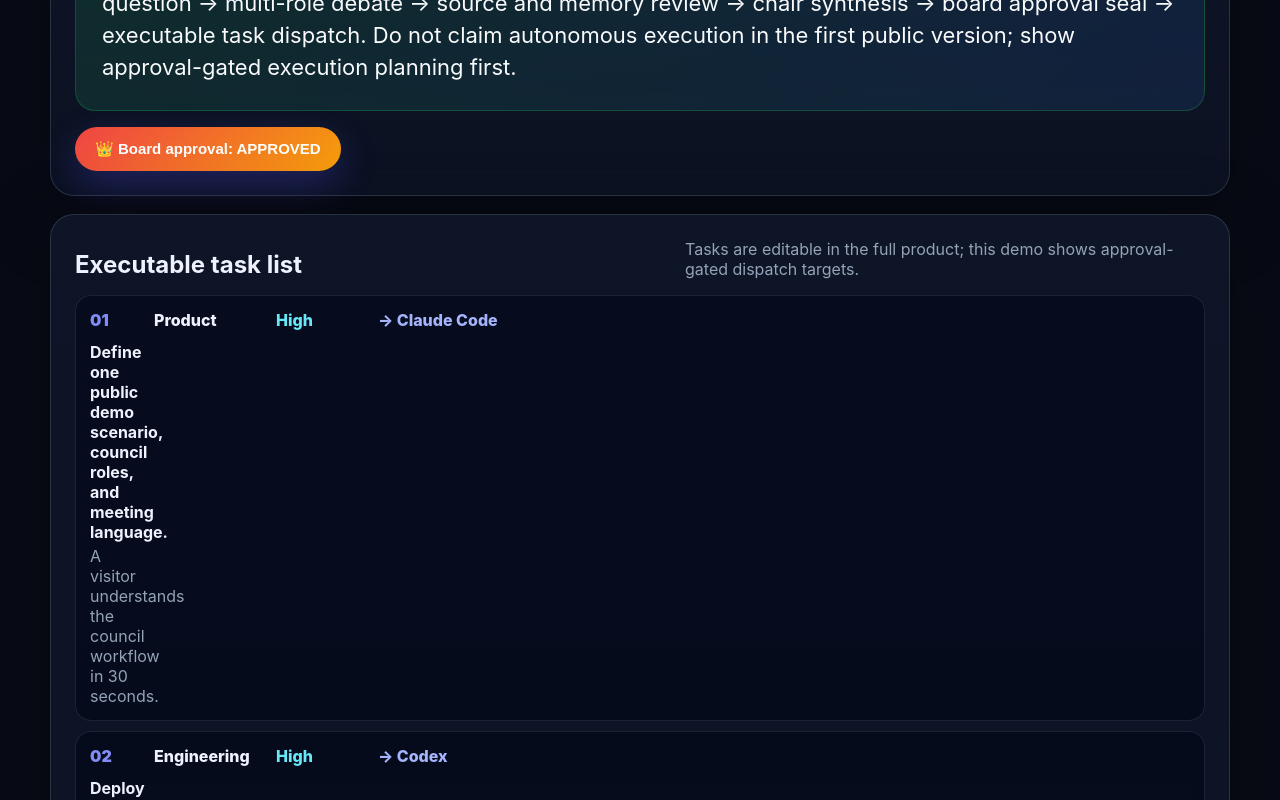
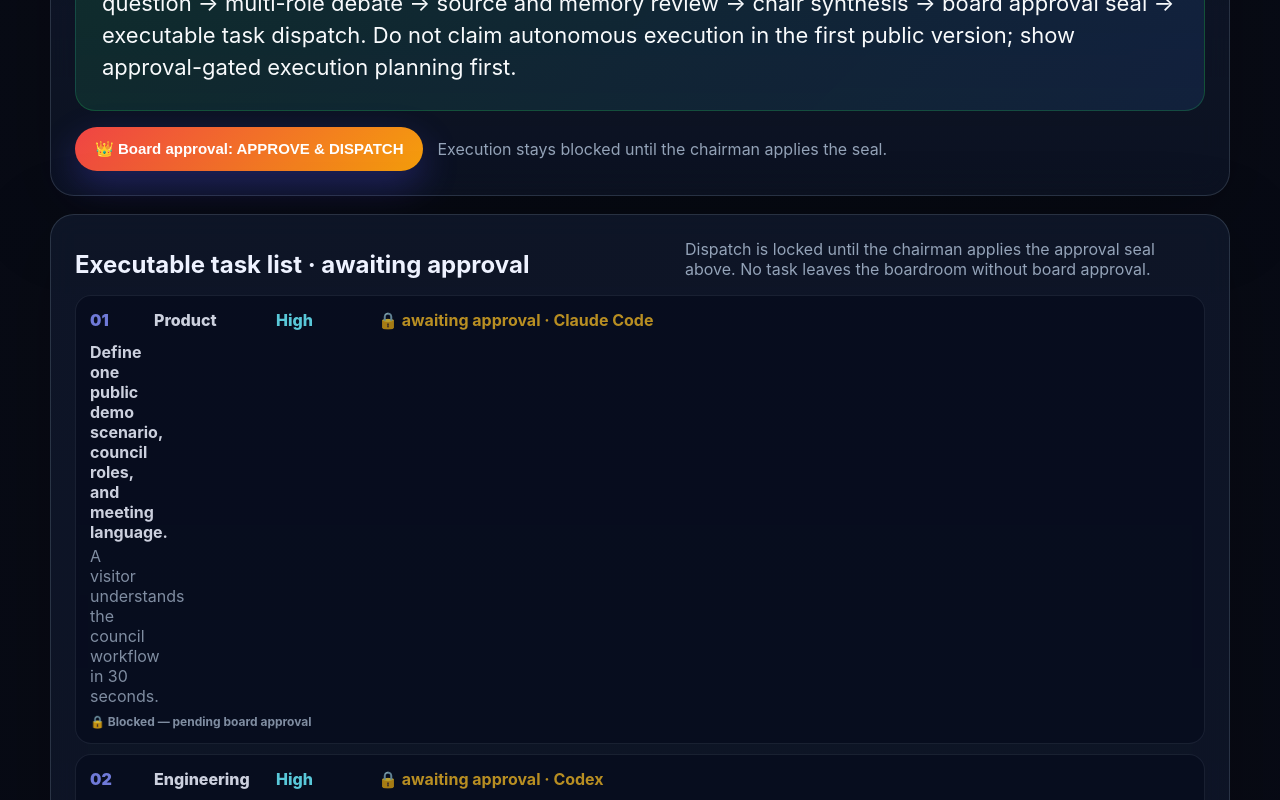
Before and after one commit to brucemeng99-art/agent-strategy-council-asp, a React (Vite) app: page / in a window 1280 px wide. Shown: the part 2820-3620 px from the top of the page. Built offline with nearby package versions, Linux system fonts and the light colour scheme.

Commit message:
Add approval-gated execution demo and meeting record

```diff
--- a/src/main.jsx
+++ b/src/main.jsx
@@ -1,6 +1,17 @@
-import React, { useMemo, useState } from 'react';
+import React, { useEffect, useMemo, useRef, useState } from 'react';
 import { createRoot } from 'react-dom/client';
 import './styles.css';
+
+// Simulated execution-tracking stages. This is a client-side demo only:
+// it mirrors the "dispatched -> accepted -> in progress -> done" lifecycle of a
+// real council, but connects to no bridge, no automation, and no real agents.
+const EXEC_STAGES = [
+  { label: 'Queued', progress: 0 },
+  { label: 'Dispatched', progress: 15 },
+  { label: 'Accepted', progress: 35 },
+  { label: 'In progress', progress: 70 },
+  { label: 'Done (simulated)', progress: 100 },
+];
 
 const defaultPrompt = `A mid-sized hardware brand is considering launching a new AI-enabled product line in North America within 90 days. Should the company proceed? Evaluate market opportunity, product positioning, budget risk, source evidence, organizational memory, and execution tasks.`;
 
@@ -114,18 +125,43 @@ function App() {
   const [session, setSession] = useState(() => generateCouncil(defaultPrompt));
   const [stage, setStage] = useState('ready');
   const [approved, setApproved] = useState(false);
+  const [execStep, setExecStep] = useState(0);
+  const timers = useRef([]);
 
   const costNote = useMemo(() => ({ price: '2 USDT', mode: 'Pay per council session', boundary: 'Users pay for the outcome; provider controls model cost under the hood.' }), []);
+
+  function clearTimers() {
+    timers.current.forEach(t => window.clearTimeout(t));
+    timers.current = [];
+  }
 
   function runCouncil() {
     setStage('running');
     setApproved(false);
+    setExecStep(0);
+    clearTimers();
     window.setTimeout(() => {
       setSession(generateCouncil(topic));
       setStage('done');
       document.getElementById('results')?.scrollIntoView({ behavior: 'smooth', block: 'start' });
     }, 500);
   }
+
+  // Approval gate: tasks only advance through the execution lifecycle AFTER the
+  // chairman applies the approval seal. Before approval, dispatch stays blocked.
+  function approve() {
+    setApproved(true);
+    clearTimers();
+    setExecStep(1);
+    for (let i = 2; i < EXEC_STAGES.length; i += 1) {
+      const step = i;
+      timers.current.push(window.setTimeout(() => setExecStep(step), (i - 1) * 900));
+    }
+  }
+
+  useEffect(() => clearTimers, []);
+
+  const execStage = EXEC_STAGES[Math.min(execStep, EXEC_STAGES.length - 1)];
 
   return <main>
     <section className="hero">
@@ -191,24 +227,50 @@ function App() {
       </div>
       <blockquote>{session.decision}</blockquote>
       <div className="actions approvalActions">
-        <button className="approveBtn" onClick={() => setApproved(true)}>👑 Board approval: APPROVED</button>
+        <button className="approveBtn" onClick={approve} disabled={approved}>👑 Board approval: APPROVE & DISPATCH</button>
         {approved && <span className="seal">Chairman seal · APPROVED</span>}
+        {!approved && <span>Execution stays blocked until the chairman applies the seal.</span>}
       </div>
     </section>
 
     <section className="panel">
       <div className="panelHead">
-        <h2>Executable task list</h2>
-        <p>Tasks are editable in the full product; this demo shows approval-gated dispatch targets.</p>
+        <h2>Executable task list {approved ? '· dispatched' : '· awaiting approval'}</h2>
+        <p>{approved
+          ? `Approval-gated dispatch is live. Execution status below is a simulated demo lifecycle (no real bridge) — current stage: ${execStage.label} (${execStage.progress}%).`
+          : 'Dispatch is locked until the chairman applies the approval seal above. No task leaves the boardroom without board approval.'}</p>
       </div>
-      <div className="table">
+      <div className={approved ? 'table' : 'table locked'}>
         {session.tasks.map((t, i) => <div className="row" key={i}>
           <span className="num">{String(i + 1).padStart(2, '0')}</span>
           <span className="owner">{t.owner}</span>
           <span className="priority">{t.priority}</span>
-          <span className="target">→ {t.target}</span>
-          <span className="task"><b>{t.task}</b><em>{t.acceptance}</em></span>
+          <span className={approved ? 'target' : 'target locked'}>{approved ? `→ ${t.target}` : `🔒 awaiting approval · ${t.target}`}</span>
+          <span className="task">
+            <b>{t.task}</b>
+            <em>{t.acceptance}</em>
+            <span className={approved ? 'execStatus live' : 'execStatus'}>
+              {approved ? <>
+                <span className="execBar"><span style={{ width: `${execStage.progress}%` }} /></span>
+                <span className="execLabel">{execStage.label} · {execStage.progress}%</span>
+              </> : <span className="execLabel">🔒 Blocked — pending board approval</span>}
+            </span>
+          </span>
         </div>)}
+      </div>
+    </section>
+
+    <section className="panel">
+      <div className="panelHead">
+        <h2>Meeting record · organizational memory</h2>
+        <p>Every session is archived as a reusable decision record — the Obsidian-style memory the council reads back next time.</p>
+      </div>
+      <div className="record">
+        <div><b>Question</b><span>{topic.slice(0, 160)}{topic.length > 160 ? '…' : ''}</span></div>
+        <div><b>Rounds</b><span>Round 1 independent perspectives · Round 2 cross-review and dissent</span></div>
+        <div><b>Chair decision</b><span>{session.decision.slice(0, 150)}…</span></div>
+        <div><b>Approval</b><span>{approved ? 'Chairman seal applied · execution dispatched' : 'Not yet approved · execution blocked'}</span></div>
+        <div><b>Dispatched tasks</b><span>{session.tasks.length} tasks with owners and acceptance criteria</span></div>
       </div>
     </section>
 
```
Also changed, not shown: src/styles.css, 1 other file (tests, documents, lock files or other folders).
